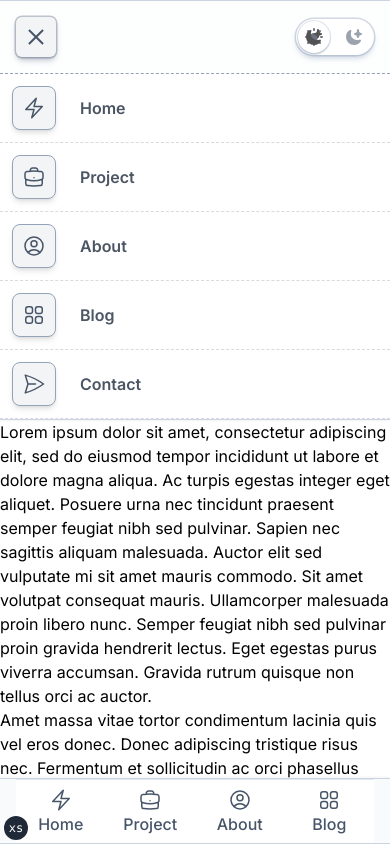
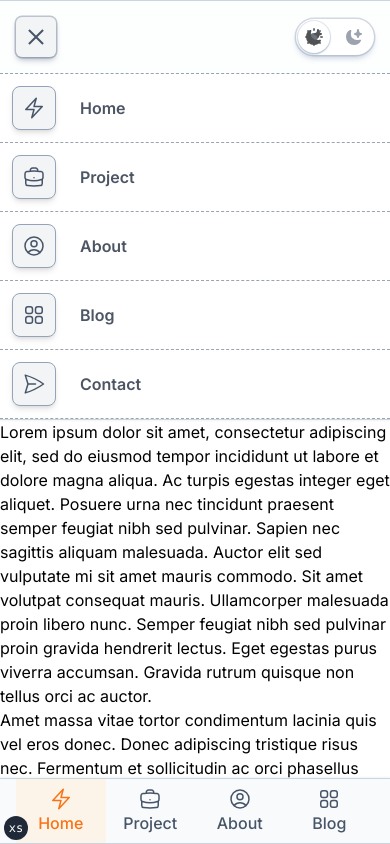
Before and after one commit to timtbdev/Portfolio, a Next.js app: page / in a window 390 px wide. Both pictures are taken after a click on the button 36 px from the left and 37 px from the top of the page. Shown: the top 844 px of the page. Built offline with nearby package versions, Linux system fonts and the light colour scheme; no server answers.

Commit message:
fix: fixed color issues

```diff
--- a/components/Footer.tsx
+++ b/components/Footer.tsx
@@ -1,10 +1,13 @@
+import { usePathname } from "next/navigation"
+
 import { footer, menu } from "../config"
 import { BottomNavigation, MobileBottomNavigation } from "./navigations"
 
 const Footer = () => {
+  const currentPath = usePathname()
   return (
     <>
-      <footer className="sticky bottom-0 z-40 border-y-[1.2px] border-slate-300 bg-gray-50 shadow-t-sm duration-500 dark:border-slate-600/50 dark:bg-slate-800 dark:shadow-slate-900">
+      <footer className="sticky bottom-0 z-40 border-y-[1.2px] border-slate-300 bg-gray-50 shadow-t-sm dark:border-slate-600/50 dark:bg-slate-800 dark:shadow-slate-900">
         <nav
           className="mx-auto hidden max-w-7xl items-center justify-between px-4 md:flex"
           aria-label="Global"
@@ -15,7 +18,7 @@ const Footer = () => {
           className="mx-auto max-w-7xl items-center justify-between px-4 md:hidden"
           aria-label="Global"
         >
-          <MobileBottomNavigation menu={menu} />
+          <MobileBottomNavigation menu={menu} path={currentPath} />
         </nav>
       </footer>
     </>
--- a/components/navigations/desktop/BottomNavigation.tsx
+++ b/components/navigations/desktop/BottomNavigation.tsx
@@ -17,7 +17,7 @@ const BottomNavigation: FC<BottomNavigationProps> = ({ footer }) => {
             <a
               key={idx + item.name}
               href={item.href}
-              className="text-slate-400 hover:text-slate-500 dark:text-slate-500 dark:hover:text-slate-400"
+              className="text-slate-400 hover:text-slate-500 focus-visible:border-blue-500 dark:text-slate-500 dark:hover:text-slate-400 dark:focus-visible:border-orange-500"
             >
               <span className="sr-only">{item.name}</span>
               <item.icon className="h-6 w-6" aria-hidden="true" />
--- a/components/navigations/desktop/Logo.tsx
+++ b/components/navigations/desktop/Logo.tsx
@@ -12,7 +12,7 @@ const Logo: FC<LogoProps> = ({ image, description }) => {
     <>
       <Link
         href="/"
-        className="h-13 w-13 rounded-full p-0.5 shadow-md shadow-slate-500/40 ring-[1.5px] ring-slate-500/40 backdrop-blur hover:shadow-lg hover:shadow-blue-300/50 hover:ring-2 hover:ring-blue-400 focus:outline-none focus-visible:ring-2 focus-visible:ring-orange-500 dark:bg-slate-700/50 dark:shadow-slate-900 dark:ring-slate-500 dark:hover:shadow-sky-400/20 dark:hover:ring-sky-500 dark:focus-visible:ring-orange-500"
+        className="h-13 w-13 rounded-full p-0.5 shadow-md shadow-slate-500/40 ring-[1.5px] ring-slate-500/40 backdrop-blur hover:shadow-md hover:shadow-slate-500 hover:ring-2 focus:outline-none focus-visible:ring-2 focus-visible:ring-blue-500 dark:bg-slate-700/50 dark:shadow-slate-900 dark:ring-slate-500 dark:hover:shadow-sky-400/20 dark:hover:ring-sky-500 dark:focus-visible:ring-orange-500"
       >
         <Image
           src={image}
--- a/components/navigations/desktop/Navigation.tsx
+++ b/components/navigations/desktop/Navigation.tsx
@@ -30,12 +30,12 @@ const Navigation: FC<NavigationProps> = ({ path, menu }) => {
             key={idx}
             onMouseEnter={() => setHoveredItem(title)}
             onMouseLeave={() => setHoveredItem("")}
-            className="relative inline-flex items-center rounded-full bg-transparent px-4 py-1 text-base font-medium text-slate-600 ring-1 ring-transparent focus:outline-none focus-visible:ring-2 focus-visible:ring-orange-500 dark:text-slate-200 dark:focus-visible:ring-orange-500"
+            className="relative inline-flex items-center rounded-full bg-transparent px-4 py-1 text-base font-medium text-slate-600 ring-1 ring-transparent focus:outline-none focus-visible:ring-2 focus-visible:ring-blue-500 dark:text-slate-200 dark:focus-visible:ring-orange-500"
           >
             <AnimatePresence>
               {title === hoveredItem && hoverArea && (
                 <motion.div
-                  className="absolute left-0 top-0 mx-auto h-full w-full rounded-full bg-gray-50 px-4 shadow-md shadow-blue-300 ring-2 ring-blue-400 focus:outline-none focus-visible:ring-2 focus-visible:ring-orange-500 dark:bg-slate-700/50 dark:shadow-sky-400/50 dark:ring-sky-500 dark:focus-visible:ring-orange-500"
+                  className="absolute left-0 top-0 mx-auto h-full w-full rounded-full bg-orange-100 px-4 shadow-md shadow-orange-300 ring-2 ring-orange-400 focus:outline-none focus-visible:ring-2 focus-visible:ring-blue-500 dark:bg-slate-700/50 dark:shadow-sky-400/50 dark:ring-sky-500 dark:focus-visible:ring-orange-500"
                   layoutId="menu"
                   key={title + idx}
                   variants={variants}
--- a/components/navigations/desktop/Switch.tsx
+++ b/components/navigations/desktop/Switch.tsx
@@ -21,7 +21,7 @@ const Switch = () => {
       <Toggle
         onChange={changeTheme}
         checked={theme === "dark" ? true : false}
-        className="relative inline-flex items-center rounded-full bg-white px-2 py-1.5 shadow-md shadow-slate-300 ring-[1.5px] ring-slate-400/40 transition hover:shadow-lg hover:shadow-blue-300/40 hover:ring-2 hover:ring-blue-400 focus:outline-none focus-visible:ring-2 focus-visible:ring-orange-500 dark:bg-slate-700/50 dark:shadow-slate-900 dark:ring-slate-400/40 dark:hover:shadow-sky-400/20 dark:hover:ring-sky-500 dark:focus-visible:ring-orange-500"
+        className="relative inline-flex items-center rounded-full bg-white px-2 py-1.5 shadow-md shadow-slate-300 ring-[1.5px] ring-slate-400/40 transition hover:shadow-md hover:shadow-slate-500 hover:ring-2 focus:outline-none focus-visible:ring-2 focus-visible:ring-blue-500 dark:bg-slate-700/50 dark:shadow-slate-900 dark:ring-slate-400/40 dark:hover:shadow-sky-400/20 dark:hover:ring-sky-500 dark:focus-visible:ring-orange-500"
       >
         <span className="sr-only">Disable dark mode</span>
         <svg
--- a/components/navigations/mobile/MobileBottomNavigation.tsx
+++ b/components/navigations/mobile/MobileBottomNavigation.tsx
@@ -1,30 +1,49 @@
 import { FC } from "react"
+import Link from "next/link"
 
 import { Menu } from "types"
+import { cn } from "@libs/utils"
 
 interface MobileBottomNavigationProps {
+  path?: string
   menu: Menu[]
 }
 
-const MobileBottomNavigation: FC<MobileBottomNavigationProps> = ({ menu }) => {
+const MobileBottomNavigation: FC<MobileBottomNavigationProps> = ({
+  menu,
+  path,
+}) => {
   return (
     <>
-      <div className="sticky bottom-0 left-0 z-40 h-16 w-full border-t border-gray-200 bg-white dark:border-gray-600 dark:bg-gray-700">
+      <div className="dark:bg-slate-80 sticky bottom-0 left-0 h-16 w-full">
         <div className="mx-auto grid h-full max-w-lg grid-cols-4 font-medium">
           {menu.slice(0, 4).map((item) => (
-            <button
+            <Link
+              href={item.url}
               key={item.idx + item.title}
-              type="button"
-              className="group inline-flex flex-col items-center justify-center px-5 hover:bg-gray-50 dark:hover:bg-gray-800"
+              className={cn(
+                "group inline-flex flex-col items-center justify-center px-5",
+                { "bg-orange-100/50 dark:bg-slate-900": path === item.url }
+              )}
             >
               <item.icon
-                className="h-6 w-6 text-slate-600 dark:text-slate-200"
+                className={cn(
+                  "h-6 w-6",
+                  { "text-orange-500 dark:text-sky-500": path === item.url },
+                  { "text-slate-600 dark:text-slate-200": path != item.url }
+                )}
                 aria-hidden="true"
               />
-              <span className="font-regular text-base text-slate-600 group-hover:text-blue-600 dark:text-gray-400 dark:group-hover:text-blue-500">
+              <span
+                className={cn(
+                  "font-regular text-base",
+                  { "text-orange-500 dark:text-sky-500": path === item.url },
+                  { "text-slate-600 dark:text-slate-200": path != item.url }
+                )}
+              >
                 {item.title}
               </span>
-            </button>
+            </Link>
           ))}
         </div>
       </div>
--- a/components/navigations/mobile/MobileMenuButton.tsx
+++ b/components/navigations/mobile/MobileMenuButton.tsx
@@ -12,7 +12,7 @@ const MobileMenuButton: FC<MobileMenuButtonProps> = ({ open }) => {
     <>
       <Disclosure.Button
         className={cn(
-          "inline-flex h-10 w-10 items-center justify-center rounded-md bg-gray-100 text-slate-600 shadow-md shadow-slate-500/40 ring-[1.5px] ring-slate-500/40 hover:bg-gray-100 hover:shadow-md hover:shadow-blue-300/50 hover:ring-2 hover:ring-blue-400 focus:outline-none focus-visible:ring-2 focus-visible:ring-orange-500 dark:bg-slate-700 dark:text-slate-200 dark:shadow-slate-900 dark:ring-slate-500 dark:hover:bg-slate-700 dark:hover:ring-sky-500 dark:focus-visible:ring-orange-500"
+          "inline-flex h-10 w-10 items-center justify-center rounded-md bg-gray-100 text-slate-600 shadow-md shadow-slate-500/40 ring-[1.5px] ring-slate-500/40 hover:bg-gray-100 hover:shadow-md hover:shadow-slate-500 hover:ring-2 focus:outline-none focus-visible:ring-2 focus-visible:ring-blue-500 active:ring-orange-500 dark:bg-slate-700 dark:text-slate-200 dark:shadow-slate-900 dark:ring-slate-500 dark:hover:bg-slate-700 dark:hover:ring-sky-500 dark:focus-visible:ring-orange-500"
         )}
       >
         <span
--- a/components/navigations/mobile/MobileNavigation.tsx
+++ b/components/navigations/mobile/MobileNavigation.tsx
@@ -59,12 +59,11 @@ const MobileNavigation: FC<MobileNavigationProps> = ({ fragment, menu }) => {
             {menu.map((item) => (
               <Disclosure.Button key={item.idx} as="a" href={item.url}>
                 <motion.div
-                  whileHover={{ scale: 1.01 }}
                   whileTap={{ scale: 0.95 }}
-                  className="group flex items-center gap-x-6 border-b border-dashed border-gray-400/40 bg-white p-3 text-base font-semibold leading-7 text-gray-600 transition-colors hover:bg-gray-50 dark:border-slate-400/40 dark:bg-slate-800 dark:text-slate-200 dark:hover:bg-slate-700"
+                  className="group flex items-center gap-x-6 border-b border-dashed border-gray-400 bg-white p-3 text-base font-semibold leading-7 text-gray-600 transition-colors hover:bg-gray-50 dark:border-slate-400/40 dark:bg-slate-800 dark:text-slate-200 dark:hover:bg-slate-700"
                   variants={itemVariants}
                 >
-                  <div className="flex h-11 w-11 flex-none items-center justify-center rounded-lg border border-slate-400 bg-gray-100 shadow-md transition-colors group-hover:border-2 group-hover:border-blue-400 group-hover:bg-gray-50 dark:border-slate-500 dark:bg-slate-700 dark:shadow-slate-900 dark:group-hover:border-sky-500 dark:group-hover:bg-slate-700">
+                  <div className="flex h-11 w-11 flex-none items-center justify-center rounded-lg border border-slate-400 bg-gray-100 shadow-md transition-colors group-hover:border-2 group-hover:border-orange-500 group-hover:bg-gray-50 dark:border-slate-500 dark:bg-slate-700 dark:shadow-slate-900 dark:group-hover:border-sky-500 dark:group-hover:bg-slate-700">
                     <item.icon
                       className="h-6 w-6 text-slate-600 dark:text-slate-200"
                       aria-hidden="true"
```
